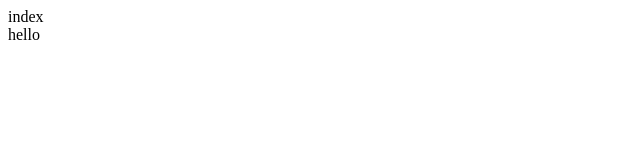
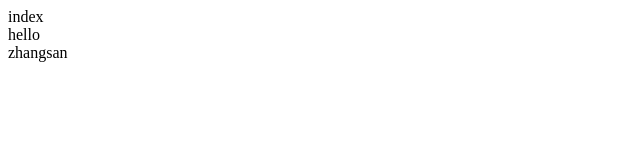
Before and after one commit to xingyani/xingyani.github.io, a plain HTML site: page index.html in a window 1280 px wide. Shown: the full height of the page, 0-640 px from the left. Drawn offline with Linux system fonts and the light colour scheme.

Commit message:
修改内容zhangsan

```diff
--- a/index.html
+++ b/index.html
@@ -6,5 +6,6 @@
     <body>
     <div>index</div>
     <div>hello</div>
+    <div>zhangsan</div>
     </body>
 </html>
```
